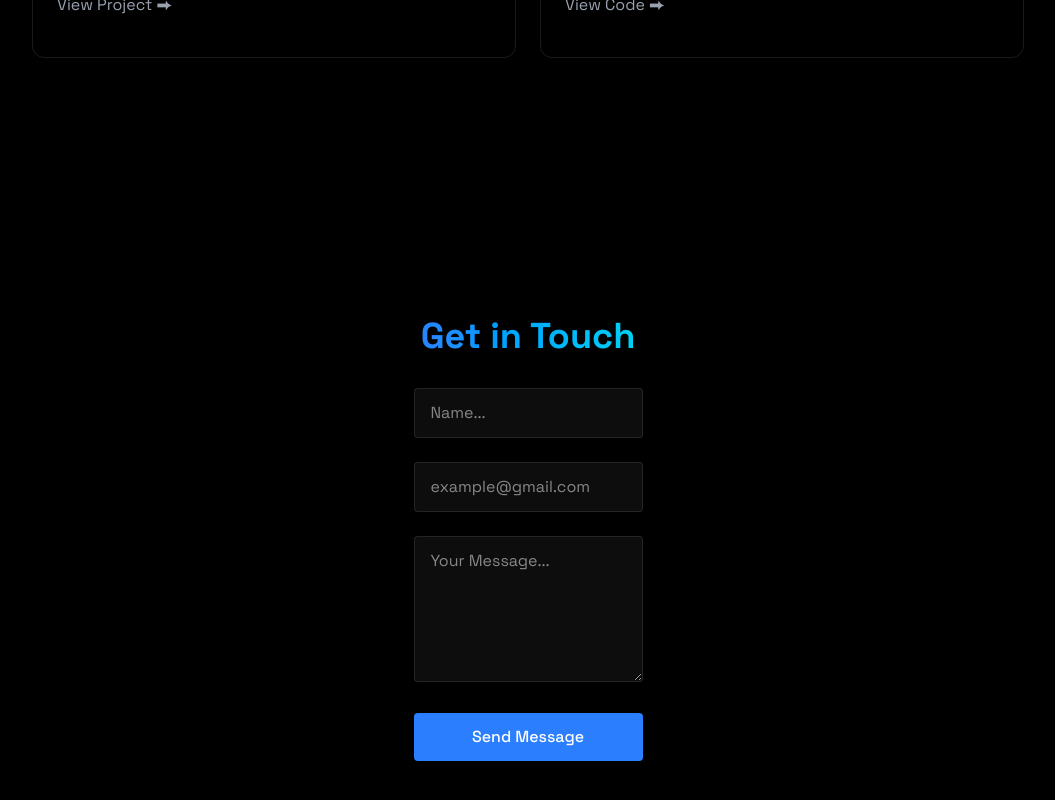
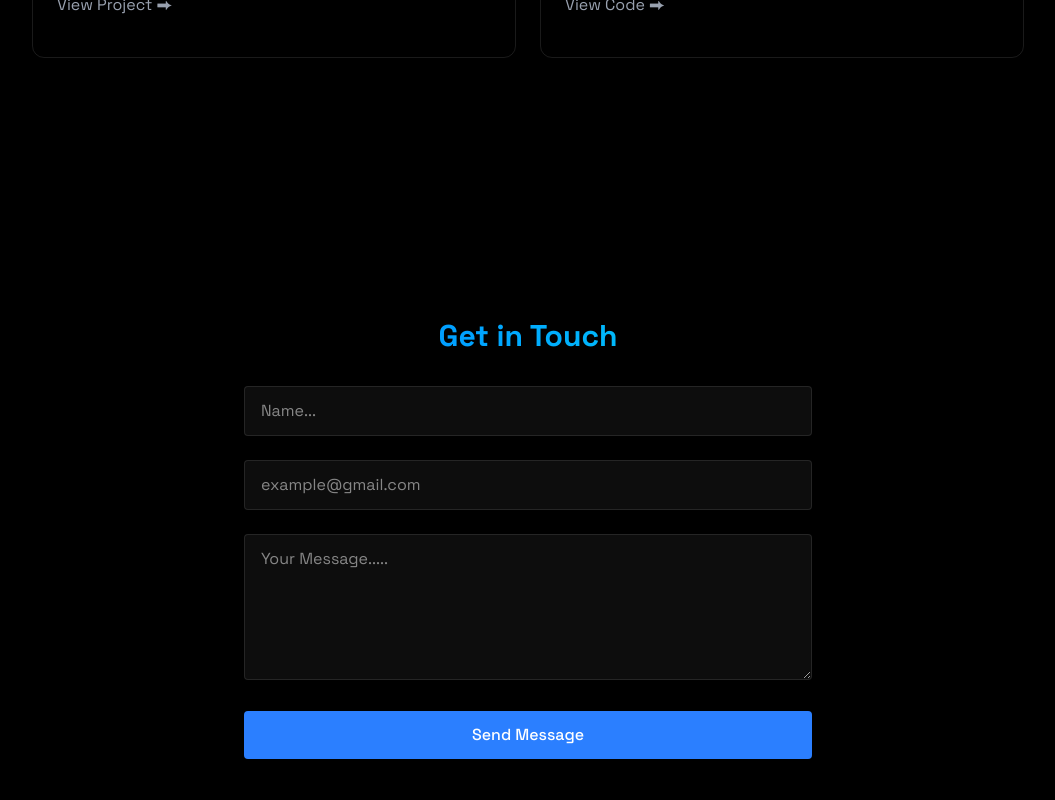
Before and after one commit to enochoba801/Enoch-portfolio, a React (Vite) app: page / in a window 1280 px wide. Shown: the part 2562-3362 px from the top of the page, without its empty margins (112-1167 px from the left). Built offline with nearby package versions, Linux system fonts and the light colour scheme.

Commit message:
commit new changes

```diff
--- a/src/App.jsx
+++ b/src/App.jsx
@@ -17,9 +17,9 @@ function App() {
     <>
       {!isLoading && <LoadingScreen onComplete={() => setIsLoading(true)} />}
       <div
-        className={`min-h screen transition-opacity duration-700 ${
+        className={`min-h-screen transition-opacity duration-700 ${
           isLoading ? "opacity-100" : "opacity-0"
-        } bg-black  text-grey-100`}
+        } bg-black  text-gray-100 overflow-x-hidden`}
       >
         <Navbar menuOpen={menuOpen} setMenuOpen={setMenuOpen} />
         <MobileMenu menuOpen={menuOpen} setMenuOpen={setMenuOpen} />
--- a/src/components/sections/Contact.jsx
+++ b/src/components/sections/Contact.jsx
@@ -25,15 +25,14 @@ export const Contact = () => {
       })
       .catch(() => alert("Oops! Something went wrong, Please try again"));
   };
-
   return (
     <section
       id="contact"
-      className="min-h-screen flex items-center justify-center py-16 sm:py-20 px-4"
+      className="min-h-screen flex items-center justify-center py-20"
     >
       <RevealOnScroll>
-        <div className="w-full max-w-md sm:max-w-lg md:max-w-2xl lg:max-w-3xl">
-          <h2 className="text-2xl sm:text-3xl md:text-4xl font-bold mb-8 bg-gradient-to-r from-blue-500 to-cyan-400 bg-clip-text text-transparent text-center">
+        <div className="px-4 w-150 ">
+          <h2 className="text-3xl font-bold mb-8 bg-gradient-to-r from-blue-500 to-cyan-400 bg-clip-text text-transparent text-center">
             Get in Touch
           </h2>
           <form className="space-y-6" onSubmit={handleSubmit}>
@@ -44,7 +43,7 @@ export const Contact = () => {
                 name="name"
                 required
                 value={formData.name}
-                className="w-full bg-white/5 border border-white/10 rounded px-4 py-3 text-sm sm:text-base text-white transition focus:outline-none focus:border-blue-500 focus:bg-blue-500/5"
+                className="w-full bg-white/5 border border-white/10 rounded px-4 py-3 text-white transition focus:outline-none focus:border-blue-500 focus:bg-blue-500/5"
                 placeholder="Name..."
                 onChange={(e) =>
                   setFormData({ ...formData, name: e.target.value })
@@ -53,12 +52,12 @@ export const Contact = () => {
             </div>
             <div className="relative">
               <input
-                type="email"
+                type="text"
                 id="email"
                 name="email"
                 required
                 value={formData.email}
-                className="w-full bg-white/5 border border-white/10 rounded px-4 py-3 text-sm sm:text-base text-white transition focus:outline-none focus:border-blue-500 focus:bg-blue-500/5"
+                className="w-full bg-white/5 border border-white/10 rounded px-4 py-3 text-white transition focus:outline-none focus:border-blue-500 focus:bg-blue-500/5"
                 placeholder="example@gmail.com"
                 onChange={(e) =>
                   setFormData({ ...formData, email: e.target.value })
@@ -72,8 +71,8 @@ export const Contact = () => {
                 required
                 rows={5}
                 value={formData.message}
-                className="w-full bg-white/5 border border-white/10 rounded px-4 py-3 text-sm sm:text-base text-white transition focus:outline-none focus:border-blue-500 focus:bg-blue-500/5"
-                placeholder="Your Message..."
+                className="w-full bg-white/5 border border-white/10 rounded px-4 py-3 text-white transition focus:outline-none focus:border-blue-500 focus:bg-blue-500/5"
+                placeholder="Your Message....."
                 onChange={(e) =>
                   setFormData({ ...formData, message: e.target.value })
                 }
@@ -82,7 +81,7 @@ export const Contact = () => {
 
             <button
               type="submit"
-              className="w-full bg-blue-500 text-white py-3 px-6 rounded font-medium transition relative overflow-hidden hover:-translate-y-0.5 hover:shadow-[0_0_15px_rgba(59,130,246,0.4)] text-sm sm:text-base"
+              className="w-full bg-blue-500 text-white py-3 px-6 rounded font-medium transition relative overflow-hidden hover:-translate-y-0.5 hover:shadow-[0_0_150px_rgba(59,130,246,0.4) ]"
             >
               Send Message
             </button>
--- a/src/index.css
+++ b/src/index.css
@@ -8,6 +8,7 @@ body {
   font-family: "Space Grotesk", sans-serif;
   background-color: #0a0a0a;
   color: #f3f4f6;
+  overflow-x: hidden; /* 🚀 Prevent horizontal scrolling */
 }
 
 @layer utilities {
```
